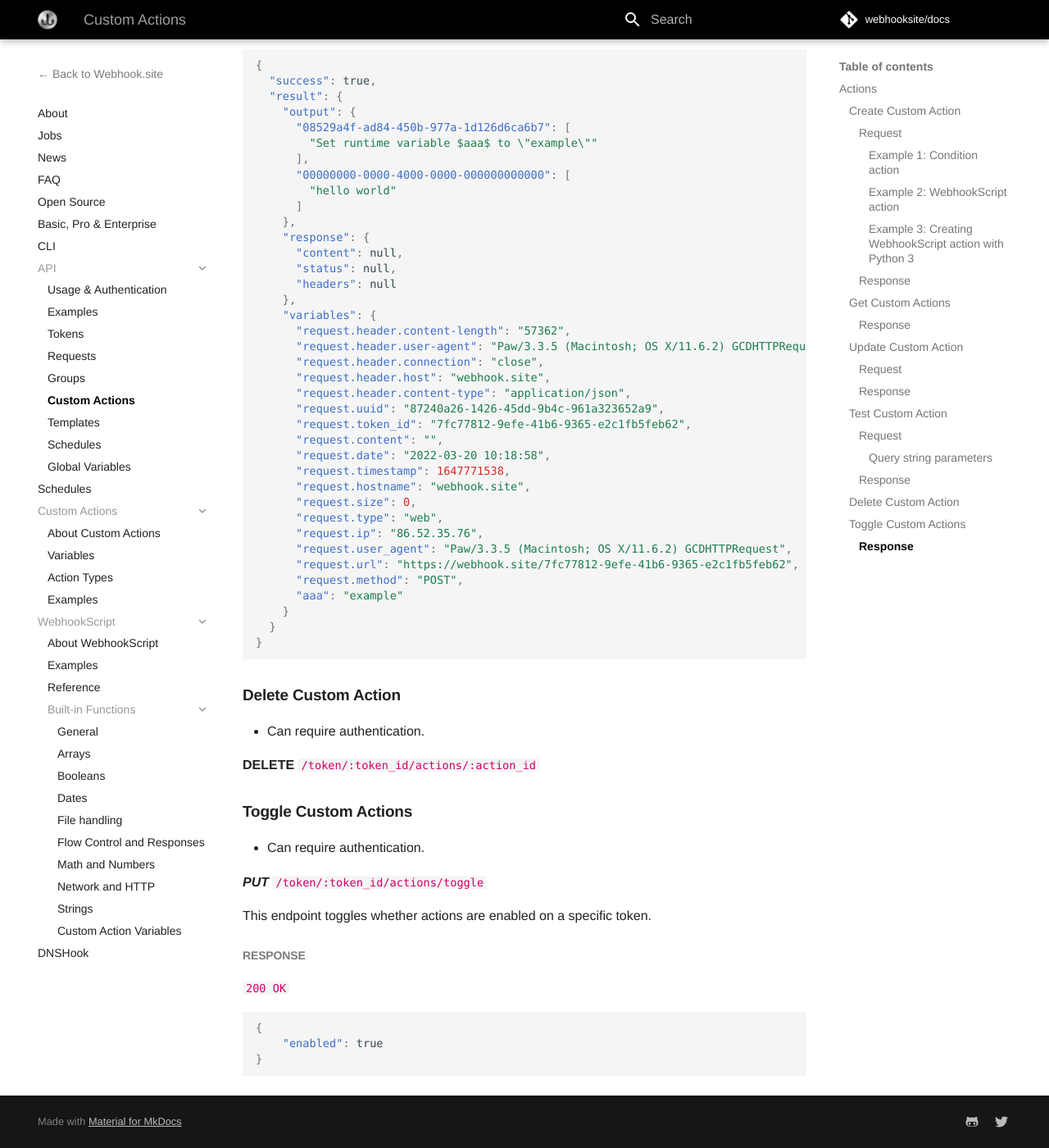
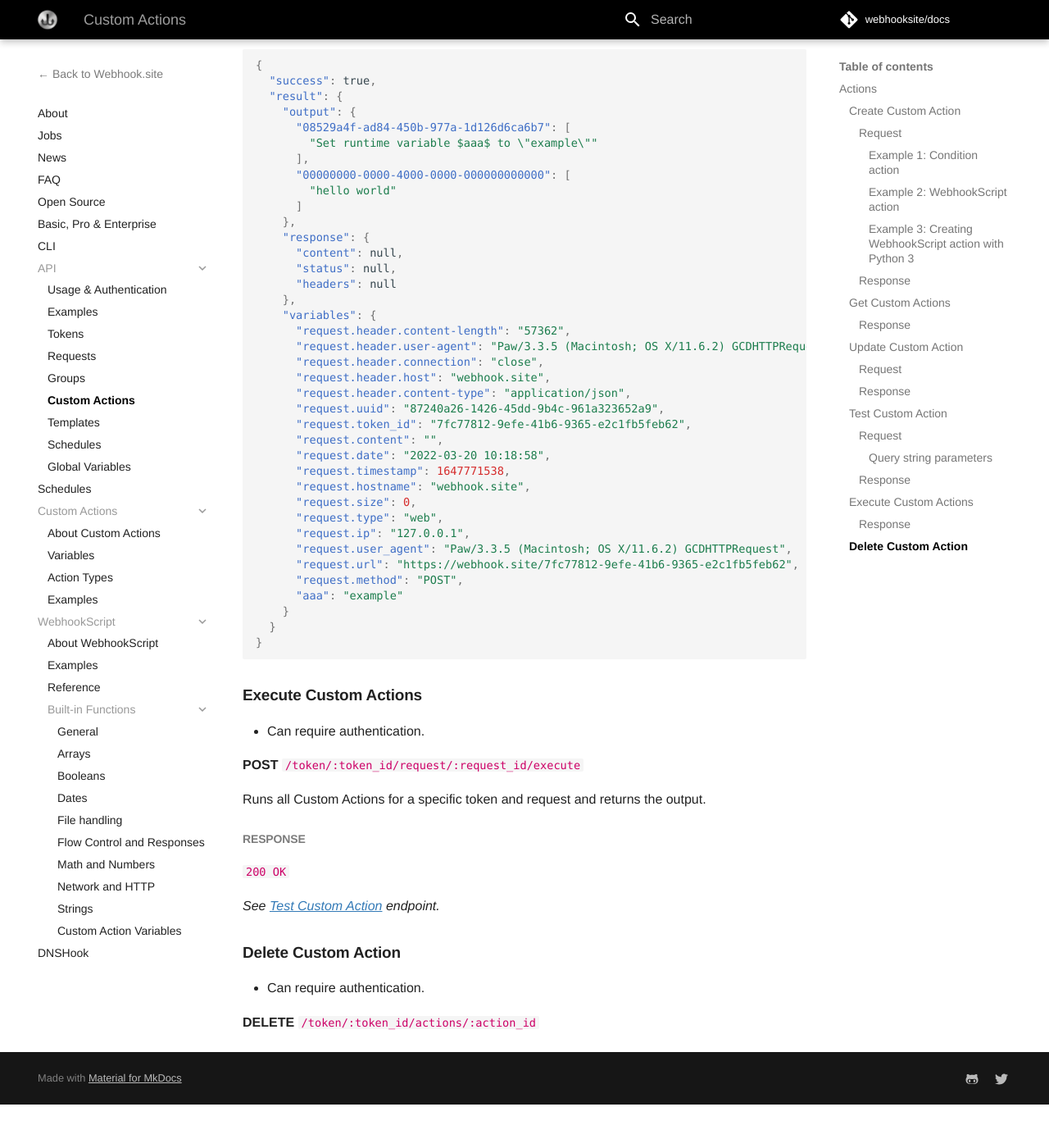
Before and after one commit to webhooksite/docs, an MkDocs documentation site: the page built from docs/api/custom-actions.md, in a window 1280 px wide and 1400 px high, scrolled down 3905 px. Shown: the whole window at 82% size. Built offline with MkDocs 1.6.1 and Material for MkDocs 9.7.7, drawn with Linux system fonts in a browser that asks for light colours; comment, search, counter and statistics services are not loaded; after the commit the page ends 5252 px from its top, so only the background shows below that.

Commit message:
Add "Execute Custom Actions" endpoint

````diff
--- a/docs/api/custom-actions.md
+++ b/docs/api/custom-actions.md
@@ -212,7 +212,7 @@ r = requests.post('https://webhook.site/token/7d63959e-4fec-49bd-90dc-a461572282
       "request.hostname": "webhook.site",
       "request.size": 0,
       "request.type": "web",
-      "request.ip": "86.52.35.76",
+      "request.ip": "127.0.0.1",
       "request.user_agent": "Paw/3.3.5 (Macintosh; OS X/11.6.2) GCDHTTPRequest",
       "request.url": "https://webhook.site/7fc77812-9efe-41b6-9365-e2c1fb5feb62",
       "request.method": "POST",
@@ -222,26 +222,22 @@ r = requests.post('https://webhook.site/token/7d63959e-4fec-49bd-90dc-a461572282
 }
 ```
 
+### Execute Custom Actions
+
+* Can require authentication.
+
+**POST** `/token/:token_id/request/:request_id/execute`
+
+Runs all Custom Actions for a specific token and request and returns the output.
+
+#### Response
+
+`200 OK`
+
+*See [Test Custom Action](#test-custom-action) endpoint.*
+
 ### Delete Custom Action
 
 * Can require authentication.
 
 **DELETE** `/token/:token_id/actions/:action_id`
-
-### Toggle Custom Actions
-
-* Can require authentication.
-
-***PUT*** `/token/:token_id/actions/toggle`
-
-This endpoint toggles whether actions are enabled on a specific token.
-
-#### Response
-
-`200 OK`
-
-```json
-{
-    "enabled": true
-}
-```
````
